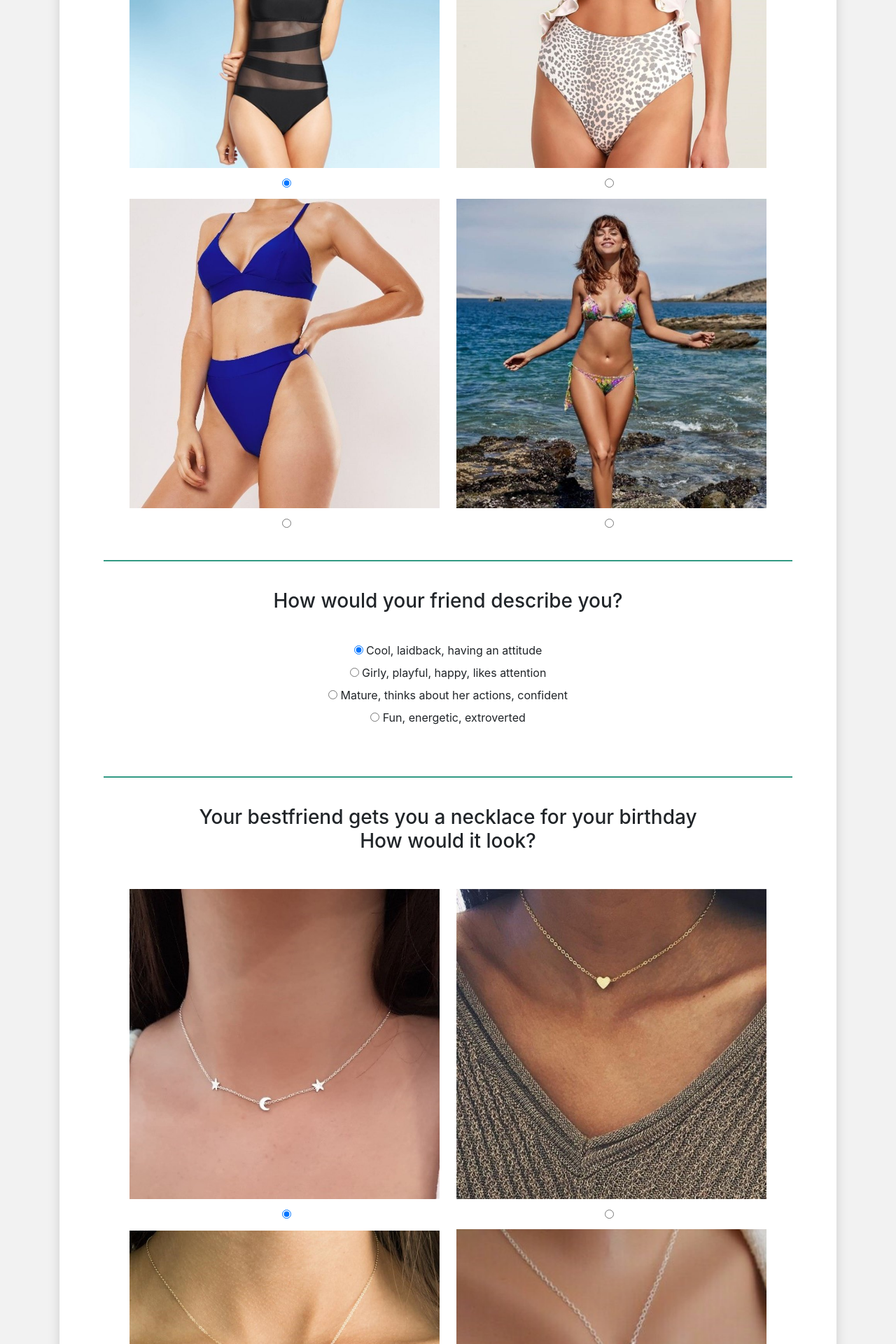
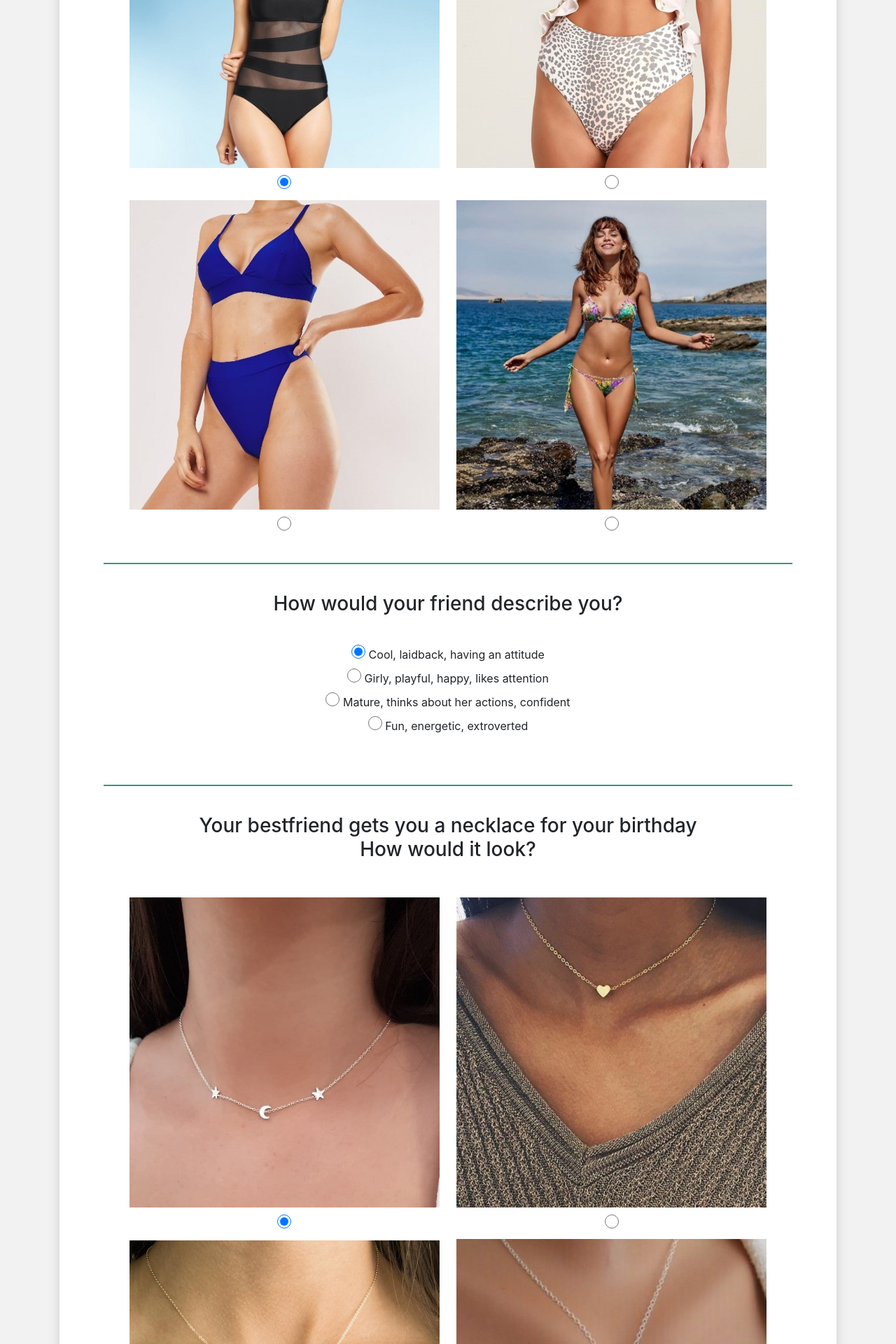
Before and after one commit to AnnaHartl/Project_Fashion-Website, a PHP site: page /Surveys/style.php in a window 1280 px wide. Shown: the part 725-2645 px from the top of the page at 70% size. Run offline with PHP 8.4, Linux system fonts and the light colour scheme.

Commit message:
edited radio buttons
on survey page

```diff
--- a/webserver/root/Surveys/style.php
+++ b/webserver/root/Surveys/style.php
@@ -66,62 +66,62 @@ include "../likes.php";
                 <h3>It's summer time! <br>What swimwear would you wear so the beach?<br><br></h3>
                 <img class="survey-img survey-img-left" src="../Pictures/Survey/style/beach1.jpg">
                 <img class="survey-img" src="../Pictures/Survey/style/beach2.jpg"><br>
-                <input class="radio-btn-survey" type="radio" id="beach" name="beach" value="1" checked="checked">
-                <input class="radio-btn-survey" type="radio" id="beach" name="beach" value="2"><br>
+                <input class="radio-btn-survey checkmark" type="radio" id="beach" name="beach" value="1" checked="checked">
+                <input class="radio-btn-survey checkmark" type="radio" id="beach" name="beach" value="2"><br>
                 <img class="survey-img survey-img-left" src="../Pictures/Survey/style/beach3.jpg">
                 <img class="survey-img" src="../Pictures/Survey/style/beach4.jpg">
-                <input class="radio-btn-survey" type="radio" id="beach" name="beach" value="3">
-                <input class="radio-btn-survey" type="radio" id="beach" name="beach" value="4">
+                <input class="radio-btn-survey checkmark" type="radio" id="beach" name="beach" value="3">
+                <input class="radio-btn-survey checkmark" type="radio" id="beach" name="beach" value="4">
                 <br> <br> <hr> <br>
                 <h3>How would your friend describe you?<br><br></h3>
-                <input type="radio" id="personality" name="personality" value="1" checked="checked">
+                <input class="checkmark" type="radio" id="personality" name="personality" value="1" checked="checked">
                 <label for="1">Cool, laidback, having an attitude</label><br>
-                <input type="radio" id="personality" name="personality" value="2">
+                <input class="checkmark" type="radio" id="personality" name="personality" value="2">
                 <label for="2">Girly, playful, happy, likes attention</label><br>
-                <input type="radio" id="personality" name="personality" value="3">
+                <input class="checkmark" type="radio" id="personality" name="personality" value="3">
                 <label for="3">Mature, thinks about her actions, confident</label><br>
-                <input type="radio" id="personality" name="personality" value="4">
+                <input class="checkmark" type="radio" id="personality" name="personality" value="4">
                 <label for="4">Fun, energetic, extroverted</label><br>
                 <br> <br> <hr> <br>
                 <h3>Your bestfriend gets you a necklace for your birthday <br>How would it look? <br><br></h3>
                 <img class="survey-img survey-img-left" src="../Pictures/Survey/style/gift1.jpg">
                 <img class="survey-img" src="../Pictures/Survey/style/gift2.jpg"><br>
-                <input class="radio-btn-survey" type="radio" id="gift" name="gift" value="1" checked="checked">
-                <input class="radio-btn-survey" type="radio" id="gift" name="gift" value="2"><br>
+                <input class="radio-btn-survey checkmark" type="radio" id="gift" name="gift" value="1" checked="checked">
+                <input class="radio-btn-survey checkmark" type="radio" id="gift" name="gift" value="2"><br>
                 <img class="survey-img survey-img-left" src="../Pictures/Survey/style/gift3.jpg">
                 <img class="survey-img" src="../Pictures/Survey/style/gift4.jpg">
-                <input class="radio-btn-survey" type="radio" id="gift" name="gift" value="3">
-                <input class="radio-btn-survey" type="radio" id="gift" name="gift" value="4">
+                <input class="radio-btn-survey checkmark" type="radio" id="gift" name="gift" value="3">
+                <input class="radio-btn-survey checkmark" type="radio" id="gift" name="gift" value="4">
                 <br> <br> <hr> <br>
                 <h3>Your favourite shoes?<br><br></h3>
                 <img class="survey-img survey-img-left" src="../Pictures/Survey/style/shoes1.jpg">
                 <img class="survey-img" src="../Pictures/Survey/style/shoes2.jpg"><br>
-                <input class="radio-btn-survey" type="radio" id="shoes" name="shoes" value="1" checked="checked">
-                <input class="radio-btn-survey" type="radio" id="shoes" name="shoes" value="2"><br>
+                <input class="radio-btn-survey checkmark" type="radio" id="shoes" name="shoes" value="1" checked="checked">
+                <input class="radio-btn-survey checkmark" type="radio" id="shoes" name="shoes" value="2"><br>
                 <img class="survey-img survey-img-left" src="../Pictures/Survey/style/shoes3.jpg">
                 <img class="survey-img" src="../Pictures/Survey/style/shoes4.jpg">
-                <input class="radio-btn-survey" type="radio" id="shoes" name="shoes" value="3">
-                <input class="radio-btn-survey" type="radio" id="shoes" name="shoes" value="4">
+                <input class="radio-btn-survey checkmark" type="radio" id="shoes" name="shoes" value="3">
+                <input class="radio-btn-survey checkmark" type="radio" id="shoes" name="shoes" value="4">
                 <br> <br> <hr> <br>
                 <h3>You found your perfect match <br>What is your dream weddingdress?<br><br></h3>
                 <img class="survey-img survey-img-left" src="../Pictures/Survey/style/wedding1.jpg">
                 <img class="survey-img" src="../Pictures/Survey/style/wedding2.jpg"><br>
-                <input class="radio-btn-survey" type="radio" id="wedding" name="wedding" value="1" checked="checked">
-                <input class="radio-btn-survey" type="radio" id="wedding" name="wedding" value="2"><br>
+                <input class="radio-btn-survey checkmark" type="radio" id="wedding" name="wedding" value="1" checked="checked">
+                <input class="radio-btn-survey checkmark" type="radio" id="wedding" name="wedding" value="2"><br>
                 <img class="survey-img survey-img-left" src="../Pictures/Survey/style/wedding3.jpg">
                 <img class="survey-img" src="../Pictures/Survey/style/wedding4.jpg">
-                <input class="radio-btn-survey" type="radio" id="wedding" name="wedding" value="3">
-                <input class="radio-btn-survey" type="radio" id="wedding" name="wedding" value="4">
+                <input class="radio-btn-survey checkmark" type="radio" id="wedding" name="wedding" value="3">
+                <input class="radio-btn-survey checkmark" type="radio" id="wedding" name="wedding" value="4">
                 <br> <br> <hr> <br>
                 <h3>Party time! <br> What should you wear?<br><br></h3>
                 <img class="survey-img survey-img-left" src="../Pictures/Survey/style/clubbing1.jpg">
                 <img class="survey-img" src="../Pictures/Survey/style/clubbing2.jpg"><br>
-                <input class="radio-btn-survey" type="radio" id="club" name="club" value="1" checked="checked">
-                <input class="radio-btn-survey" type="radio" id="club" name="club" value="2"><br>
+                <input class="radio-btn-survey checkmark" type="radio" id="club" name="club" value="1" checked="checked">
+                <input class="radio-btn-survey checkmark" type="radio" id="club" name="club" value="2"><br>
                 <img class="survey-img survey-img-left" src="../Pictures/Survey/style/clubbing3.jpg">
                 <img class="survey-img" src="../Pictures/Survey/style/clubbing4.jpg">
-                <input class="radio-btn-survey" type="radio" id="club" name="club" value="3">
-                <input class="radio-btn-survey" type="radio" id="club" name="club" value="4">
+                <input class="radio-btn-survey checkmark" type="radio" id="club" name="club" value="3">
+                <input class="radio-btn-survey checkmark" type="radio" id="club" name="club" value="4">
                 <br> <br> <hr> <br>
 
                 <button id="submit" name="submit" class="btn btn-primary" style="padding-left: 12px;">Result</button>
--- a/webserver/root/css/specialAddings.css
+++ b/webserver/root/css/specialAddings.css
@@ -5,6 +5,17 @@
   <link href="css/specialAddings.css" rel="stylesheet">
 
  */
+ .checkmark {
+   /* position: absolute;
+   top: 0;
+   left: 0; */
+   height: 20px;
+   width: 20px;
+   background-color: #eee;
+   color: red
+   border-radius: 50%;
+ }
+
 .btn-back{
     color: #fff;
     background-color: #8f79f3;
```
Also changed, not shown: 1 other file.
